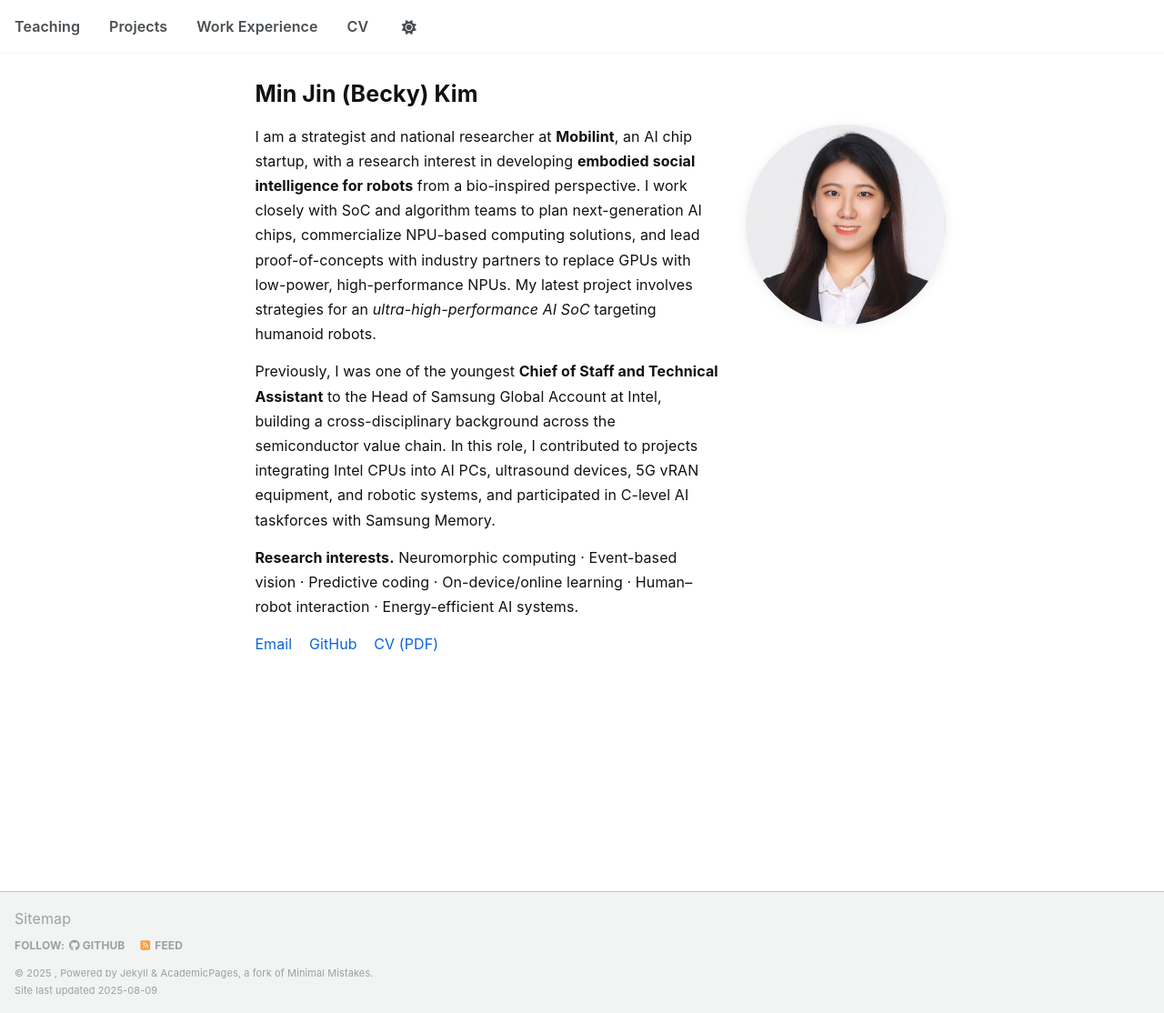
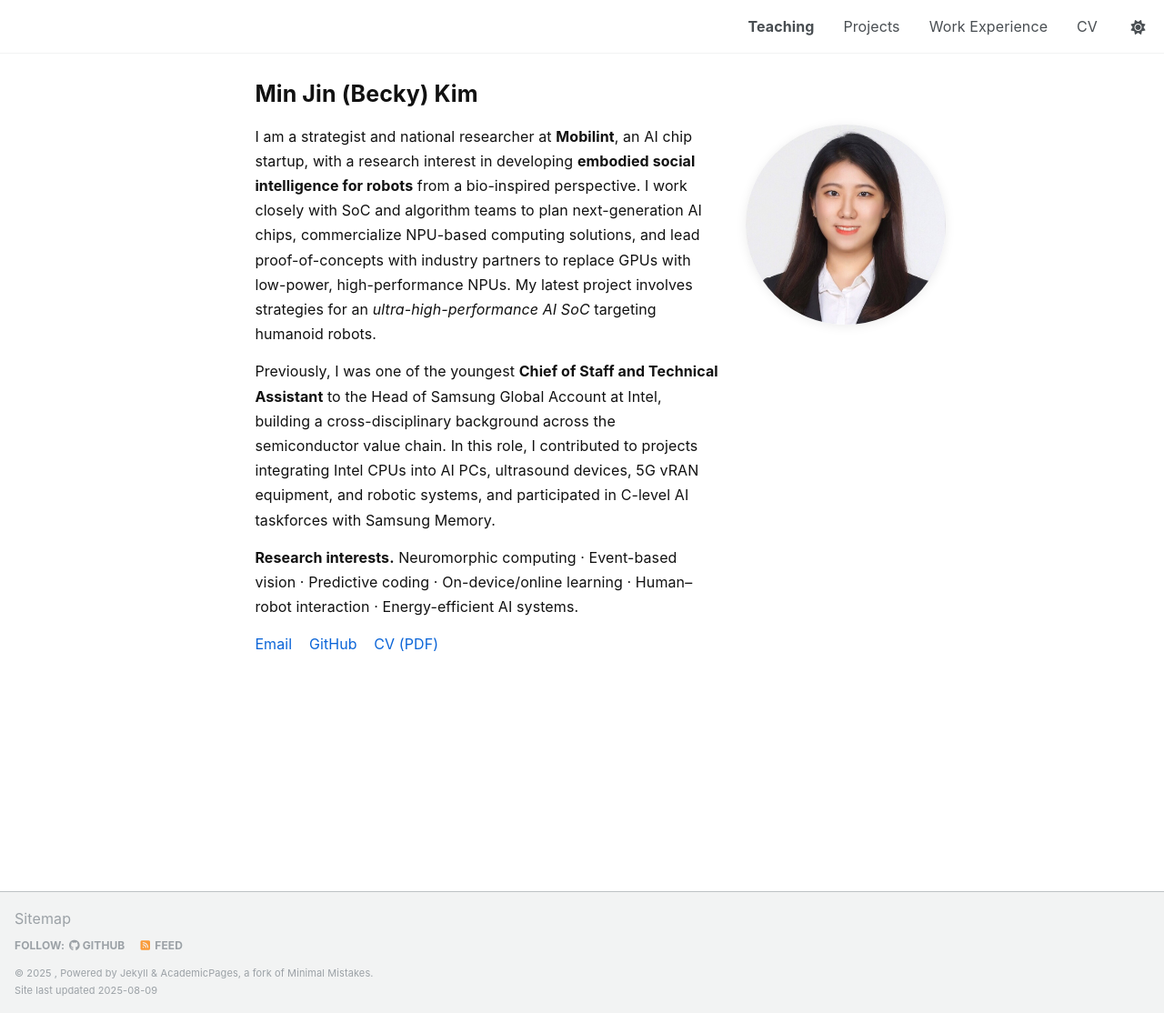
Before and after one commit to becky930/becky930.github.io, a Jekyll site: the page built from _pages/about.md, in a window 1280 px wide and 1114 px high. Shown: the whole window at 91% size. Built offline with Jekyll 4.4.1, drawn with Linux system fonts in a browser that asks for light colours; some web fonts are replaced; a script that is not in the unit is left out.

Commit message:
Update custom.css

```diff
--- a/assets/css/custom.css
+++ b/assets/css/custom.css
@@ -48,11 +48,24 @@ a:hover{ text-decoration: underline; }
 code, pre{ font-size: 0.92em; }
 hr{ border: 0; border-top: 1px solid var(--border); margin: 18px 0; }
 
-/* 7) 메뉴 오른쪽 정렬 + 사이트 타이틀 숨김 */
-.greedy-nav .site-title { display: none !important; }
-.greedy-nav { justify-content: flex-end !important; }
-.greedy-nav .visible-links { margin-left: 0 !important; }
-.greedy-nav .visible-links > li > a { font-weight: 600; }
+/* 7) === Nav: force right align === */
+.masthead .greedy-nav { display: flex !important; justify-content: flex-end !important; }
+.masthead .greedy-nav .site-title {
+  /* 제목을 보이지 않게 + 오른쪽 밀어내는 스페이서 역할 */
+  margin-right: auto !important;
+  visibility: hidden !important;
+  width: 0 !important;
+  padding: 0 !important;
+}
+
+/* 링크 UL이 왼쪽으로 붙지 않게 보조 */
+.masthead .greedy-nav .visible-links { margin-left: auto !important; }
+
+/* (구버전 호환) masthead__menu가 있으면 그것도 오른쪽으로 */
+.masthead__menu { margin-left: auto !important; }
+
+/* 약간의 간격 */
+.greedy-nav .visible-links > li { margin-left: 1rem; }
 
 /* 8) HERO 영역 */
 .hero{
```
